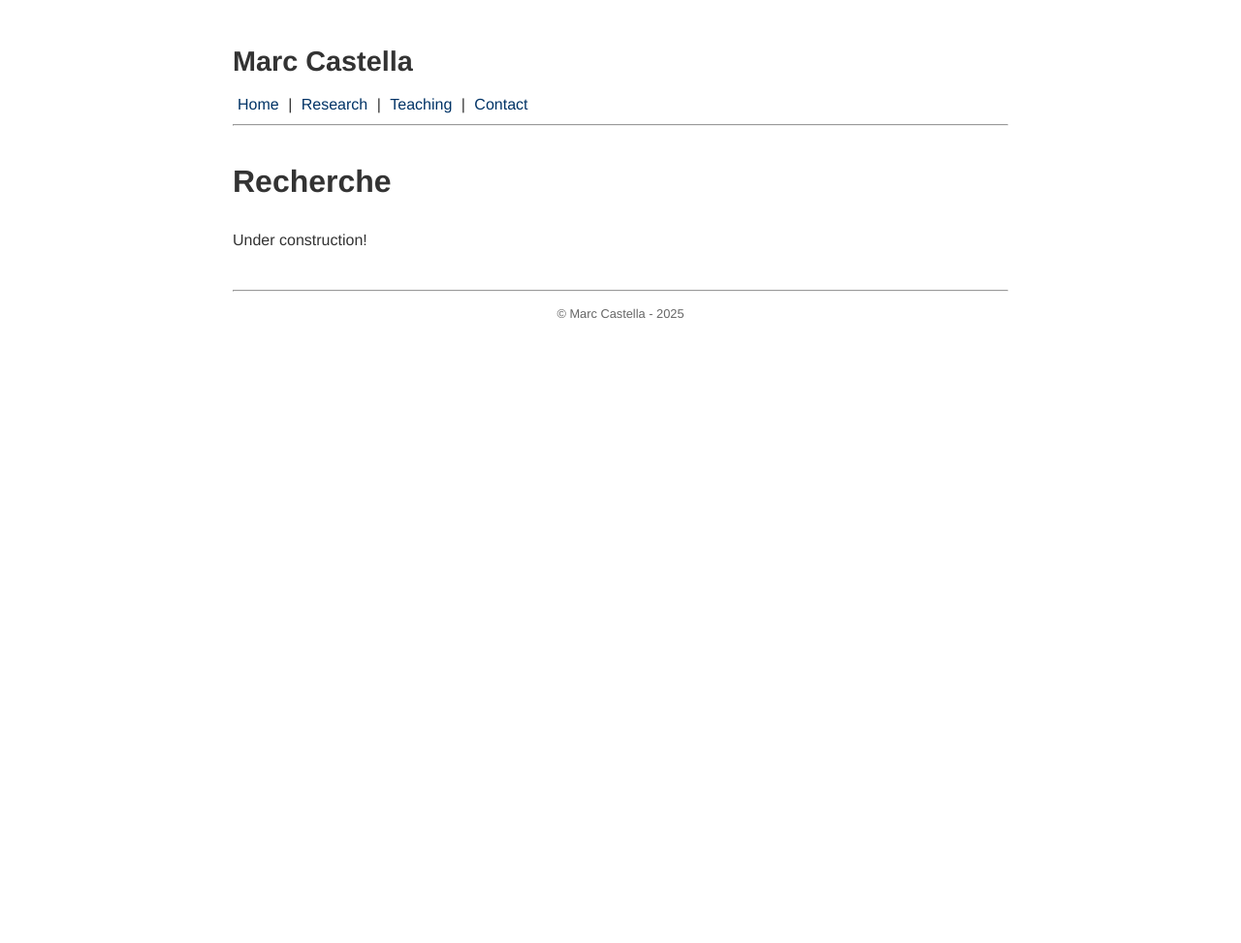
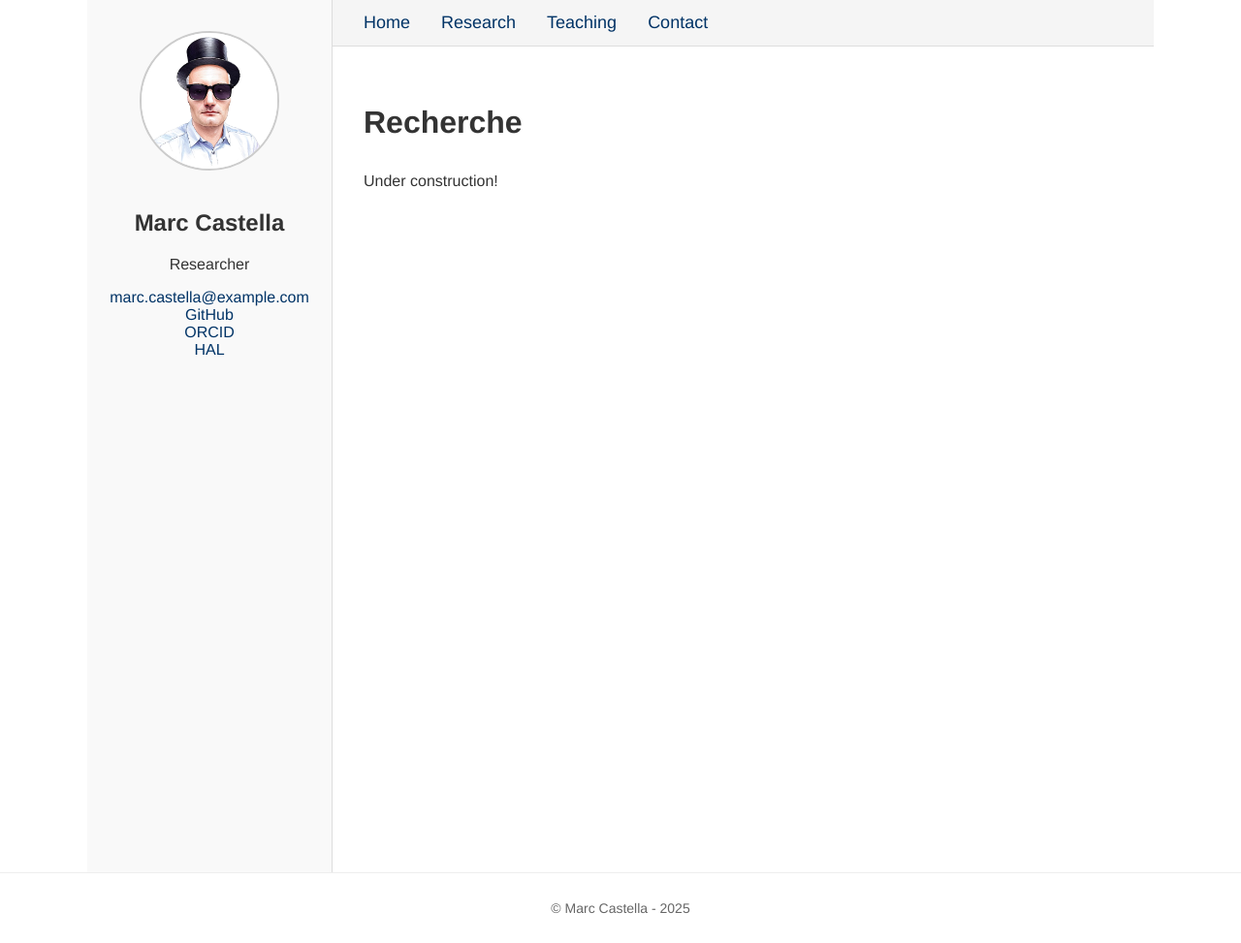
Before and after one commit to marc-castella/marc-castella.github.io, a Jekyll site: the page built from recherche.md, in a window 1280 px wide. Shown: the whole page at 97% size. Built offline with Jekyll 4.4.1, drawn with Linux system fonts in a browser that asks for light colours; before the commit the page ends 900 px from its top, so only the background shows below that.

Commit message:
Version amelioree webpage: style plus proche AcademicPages
	modifié :         .gitignore
	modifié :         _config.yml
	modifié :         _layouts/default.html
	modifié :         assets/css/style.css
	nouveau fichier : assets/images/photo-gen1.jpg
	nouveau fichier : assets/images/photo-gen2.jpg
	nouveau fichier : assets/images/profile.jpg
	modifié :         contact.md
	modifié :         enseignement.md
	modifié :         recherche.md

```diff
--- a/_config.yml
+++ b/_config.yml
@@ -1,20 +1,11 @@
-title: Marc Castella
-description: Page personnelle académique
-baseurl: ""
-url: "https://marc-castella.github.io"
+title: "Marc Castella"
+author:
+  name: "Marc Castella"
+  title: "Researcher"
+  email: "marc.castella@example.com"
 
-# Pour future migration AcademicPages
-collections:
-  publications:
-    output: true
-  projects:
-    output: true
+theme: null
+markdown: kramdown
 
-# Informations auteur
-author:
-  name: Marc Castella
-  email: marc.castella@telecom-sudparis.eu
-
-# Layout par défaut
-markdown: kramdown
-theme: null
+# Base navigation
+collections: []
--- a/_layouts/default.html
+++ b/_layouts/default.html
@@ -1,5 +1,5 @@
 <!DOCTYPE html>
-<html lang="fr">
+<html lang="en">
 <head>
   <meta charset="UTF-8">
   <meta name="viewport" content="width=device-width, initial-scale=1.0">
@@ -7,24 +7,38 @@
   <link rel="stylesheet" href="{{ '/assets/css/style.css' | relative_url }}">
 </head>
 <body>
-  <header>
-    <h1>{{ site.title }}</h1>
-    <nav>
+
+<div class="page-container">
+
+  <!-- Sidebar -->
+  <aside class="sidebar">
+    <img src="{{ '/assets/images/profile.jpg' | relative_url }}" alt="Profile Photo">
+    <h2>{{ site.author.name }}</h2>
+    <p>{{ site.author.title }}</p>
+    <p>
+      <a href="mailto:{{ site.author.email }}">{{ site.author.email }}</a><br>
+      <a href="https://github.com/username">GitHub</a><br>
+      <a href="https://orcid.org/0000-0000-0000-0000">ORCID</a><br>
+      <a href="https://hal.archives-ouvertes.fr/">HAL</a>
+    </p>
+  </aside>
+
+  <!-- Main content -->
+  <div class="main">
+    <nav class="top-nav">
       {% for item in site.data.navigation %}
         <a href="{{ item.url | relative_url }}">{{ item.title }}</a>
-        {% unless forloop.last %} | {% endunless %}
       {% endfor %}
     </nav>
-    <hr>
-  </header>
+    <main class="content">
+      {{ content }}
+    </main>
+  </div>
+</div>
 
-  <main>
-    {{ content }}
-  </main>
+<footer>
+  <p>&copy; {{ site.author.name }} - {{ "now" | date: "%Y" }}</p>
+</footer>
 
-  <footer>
-    <hr>
-    <p>&copy; {{ site.author.name }} - {{ "now" | date: "%Y" }}</p>
-  </footer>
 </body>
 </html>
--- a/assets/css/style.css
+++ b/assets/css/style.css
@@ -1,33 +1,90 @@
 body {
-  font-family: "Helvetica Neue", Helvetica, Arial, sans-serif;
-  max-width: 800px;
-  margin: 40px auto;
-  line-height: 1.6;
+  font-family: "Helvetica Neue", Arial, sans-serif;
   color: #333;
+  margin: 0;
+  background: #fff;
 }
 
-header h1 {
-  font-size: 1.8em;
-  margin-bottom: 0.3em;
+/* Layout global */
+.page-container {
+  display: flex;
+  max-width: 1100px;
+  margin: 0 auto;
+  min-height: 100vh;
 }
 
-nav a {
-  text-decoration: none;
-  color: #003366;
-  margin: 0 5px;
+/* Sidebar */
+.sidebar {
+  width: 220px;
+  background: #f9f9f9;
+  border-right: 1px solid #ddd;
+  padding: 2em 1em;
+  text-align: center;
 }
 
-nav a:hover {
+.sidebar img {
+  width: 140px;
+  height: 140px;
+  border-radius: 50%;
+  margin-bottom: 1em;
+}
+
+.sidebar a {
+  color: #003366;
+  text-decoration: none;
+}
+
+.sidebar a:hover {
   text-decoration: underline;
 }
 
-main {
-  margin-top: 2em;
+.sidebar img {
+  width: 140px;
+  height: 140px;
+  border-radius: 50%;
+  object-fit: cover;
+  border: 2px solid #ccc;
+  margin-bottom: 1em;
 }
 
+/* Zone principale */
+.main {
+  flex: 1;
+  display: flex;
+  flex-direction: column;
+}
+
+/* Barre de navigation */
+.top-nav {
+  background: #f5f5f5;
+  border-bottom: 1px solid #ddd;
+  padding: 0.8em 2em;
+  display: flex;
+  gap: 2em;
+}
+
+.top-nav a {
+  text-decoration: none;
+  color: #003366;
+  font-size: 18px;
+}
+
+.top-nav a:hover {
+  text-decoration: underline;
+}
+
+/* Contenu */
+.content {
+  padding: 2em;
+  line-height: 1.6;
+  max-width: 800px;
+}
+
+/* Footer */
 footer {
   text-align: center;
-  font-size: 0.8em;
   color: #666;
-  margin-top: 3em;
+  padding: 1em 0;
+  border-top: 1px solid #eee;
+  font-size: 14px;
 }
```
Also changed, not shown: contact.md (+0 -1 lines), enseignement.md (+0 -1 lines), recherche.md (+0 -1 lines), assets/images/photo-gen1.jpg (added), assets/images/photo-gen2.jpg (added), assets/images/profile.jpg (added), 1 other file.
